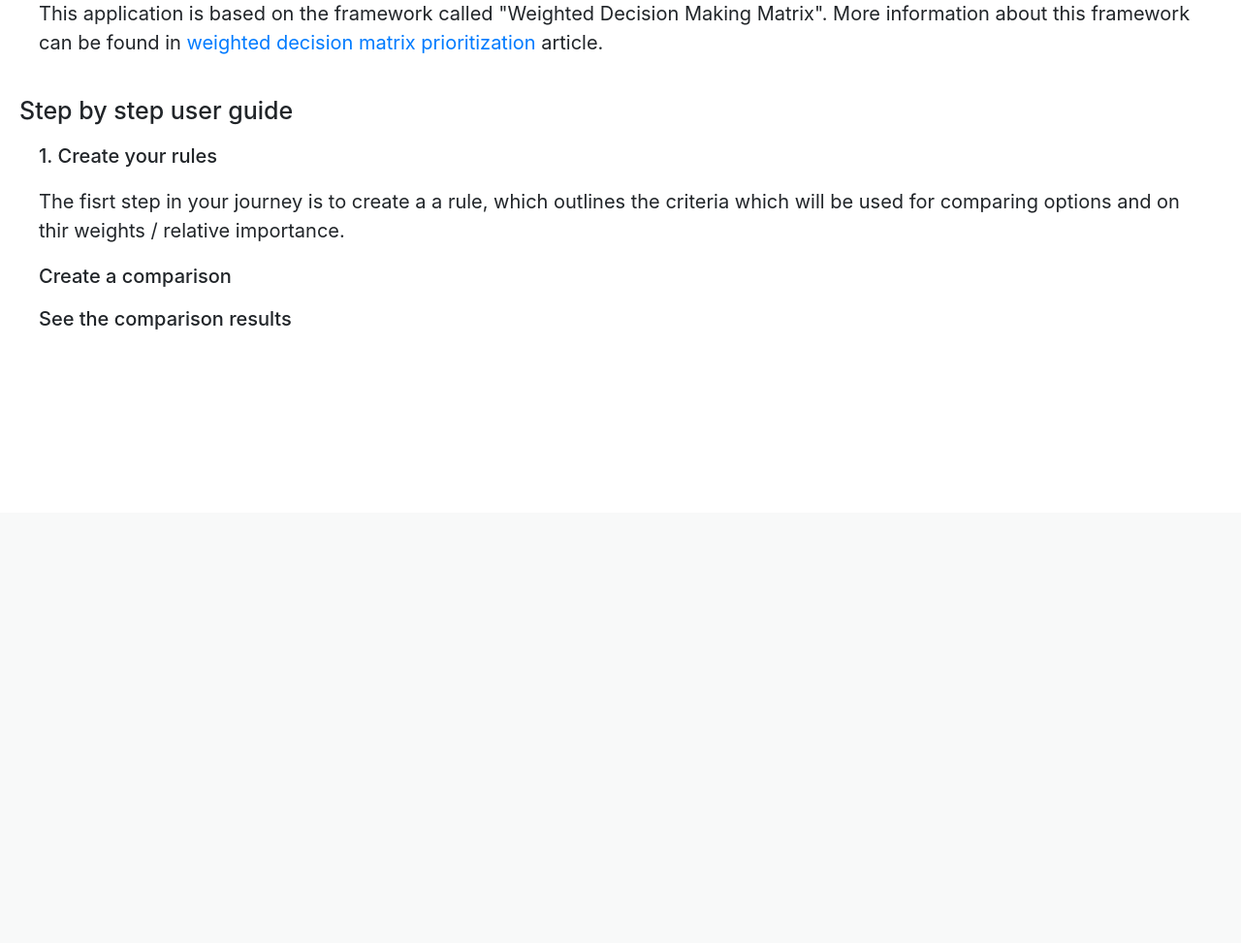
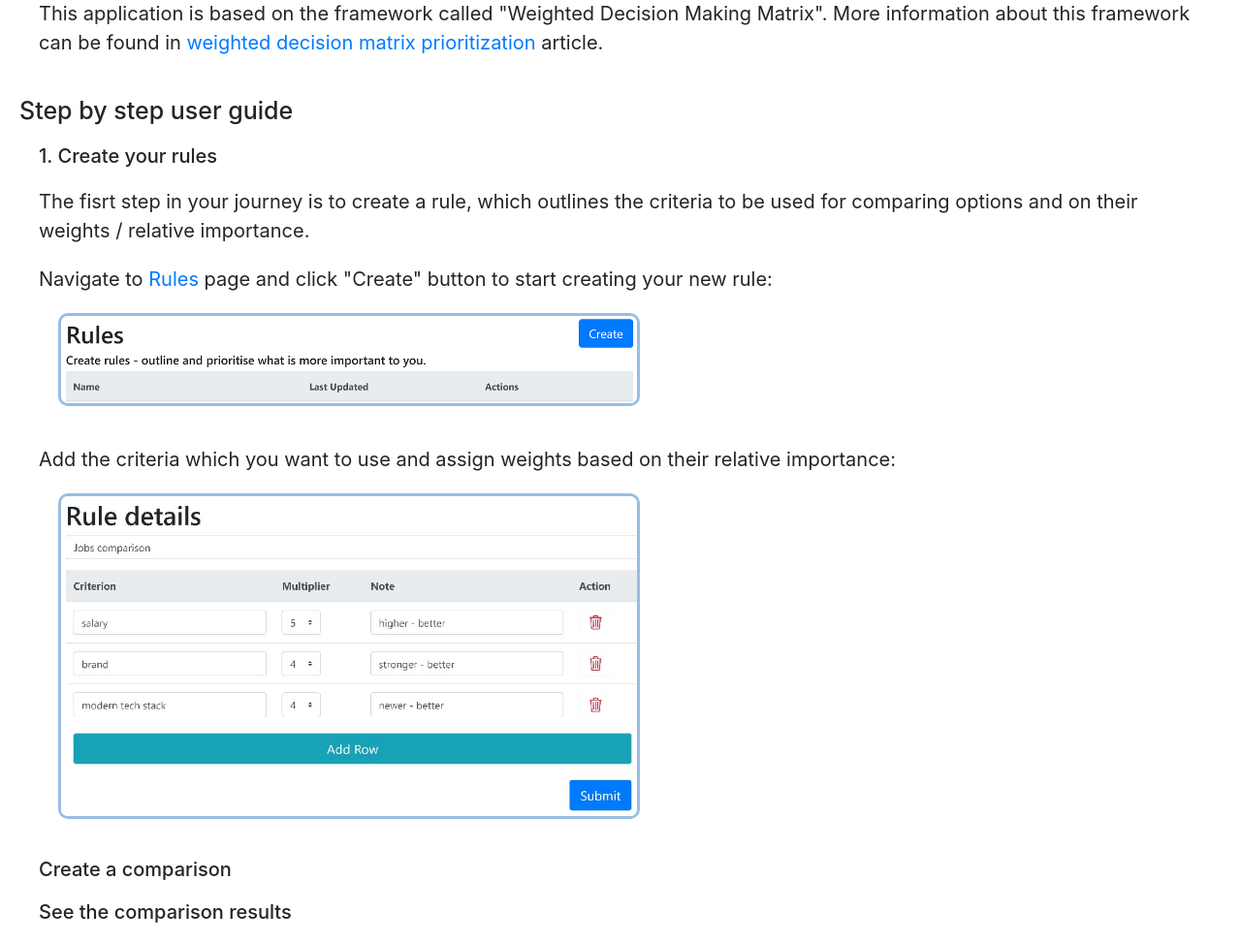
Before and after one commit to koleaby4/smart-choice, a Flask app: page /help in a window 1280 px wide. Shown: the part 271-1244 px from the top of the page at 97% size. Before the commit the page ends 611 px from the top, so only its background shows below. Run offline with Flask 2, Linux system fonts and the light colour scheme; some libraries are stand-ins or nearby versions.

Commit message:
Expand help page - creating rules

```diff
--- a/static/styles.css
+++ b/static/styles.css
@@ -131,3 +131,14 @@ h6 {
   margin-top: 1rem;
   margin-bottom: 1rem;
 }
+
+.help-page-image {
+  display: block;
+  margin-left: 1rem;
+  /* margin-right: auto; */
+  width: 50%;
+
+  border: 3px solid #98bde4;
+  border-radius: 10px;
+  margin-bottom: 2rem;
+}
--- a/templates/help.html
+++ b/templates/help.html
@@ -16,7 +16,13 @@
 <section>
 
     <h6>1. Create your rules</h6>
-    <p>The fisrt step in your journey is to create a a rule, which outlines the criteria which will be used for comparing options and on thir weights / relative importance.</p>
+    <p>The fisrt step in your journey is to create a rule, which outlines the criteria to be used for comparing options and on their weights / relative importance.</p>
+
+    <p>Navigate to <a href="{{url_for('rules')}}">Rules</a> page and click "Create" button to start creating your new rule:</p>
+    <img class="help-page-image" src="{{url_for('static', filename='create_rule.jpg')}}" alt="create rule screenshot">
+
+    <p>Add the criteria which you want to use and assign weights based on their relative importance:</p>
+    <img class="help-page-image" src="{{url_for('static', filename='rule_details.jpg')}}" alt="rule details screenshot">
 
     <h6>Create a comparison</h6>
 
```
Also changed, not shown: static/create_rule.jpg (added), static/rule_details.jpg (added).
